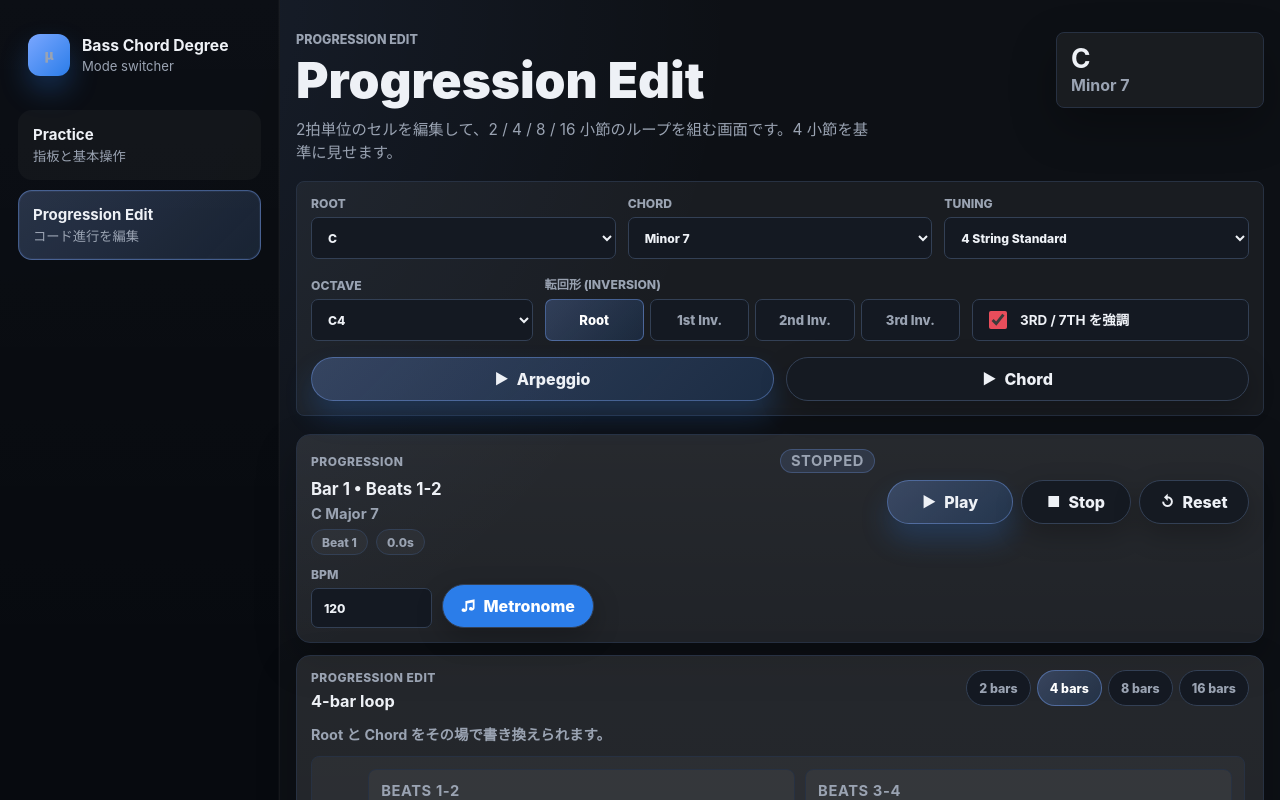
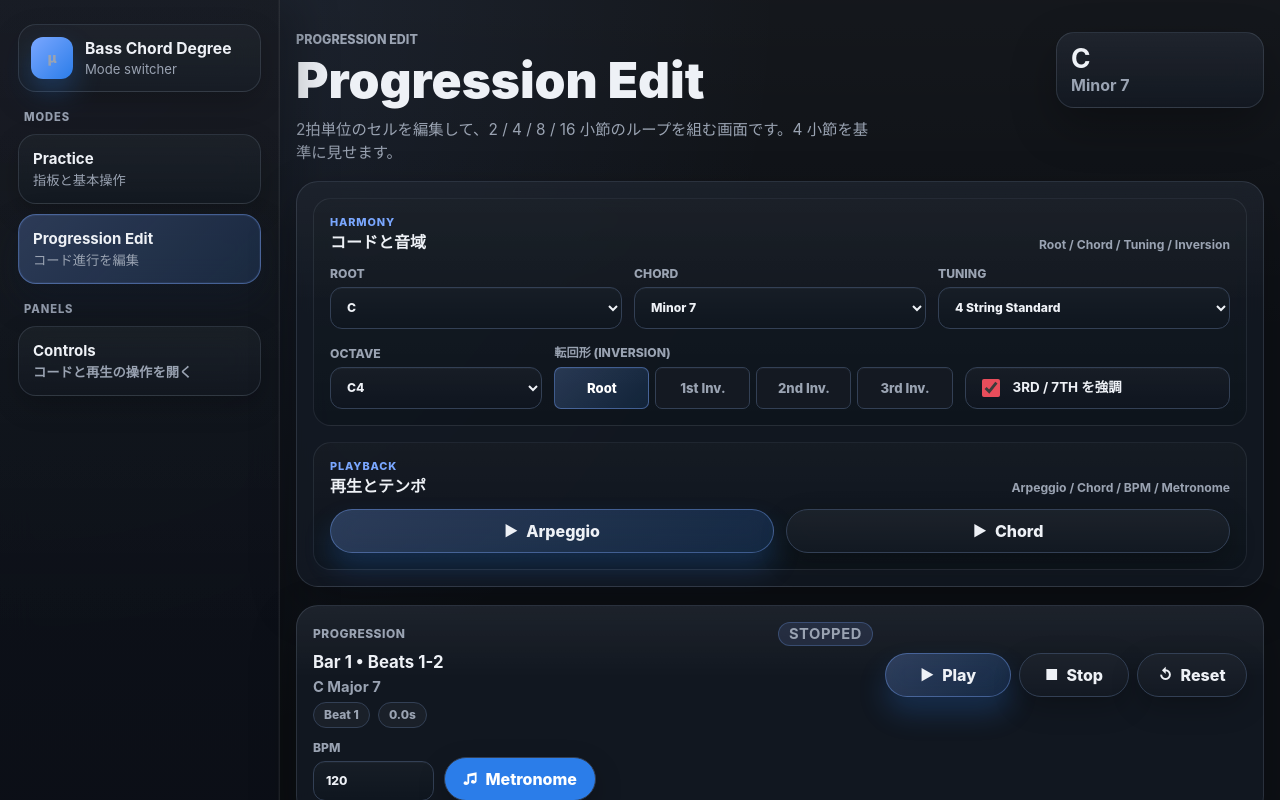
Before and after one commit to muu-ima/muu-fret-degree, a Next.js app: page /progression in a window 1280 px wide. Shown: the top 800 px of the page. Built offline with nearby package versions, Linux system fonts and the light colour scheme.

Commit message:
Add shell controls panel

```diff
--- a/app/components/AppShell.tsx
+++ b/app/components/AppShell.tsx
@@ -24,6 +24,10 @@ const navItems = [
 export function AppShell({ children }: AppShellProps) {
   const pathname = usePathname();
 
+  const openControls = () => {
+    window.dispatchEvent(new CustomEvent("shell:open-controls"));
+  };
+
   return (
     <div className="appShell">
       <aside className="appSidebar">
@@ -37,6 +41,8 @@ export function AppShell({ children }: AppShellProps) {
           </div>
         </div>
 
+        <div className="sidebarSection">
+          <p className="sidebarSectionLabel">Modes</p>
         <nav className="sidebarNav" aria-label="Main">
           {navItems.map((item) => {
             const isActive = pathname === item.href;
@@ -53,6 +59,17 @@ export function AppShell({ children }: AppShellProps) {
             );
           })}
         </nav>
+        </div>
+
+        <div className="sidebarSection">
+          <p className="sidebarSectionLabel">Panels</p>
+        <div className="sidebarTools">
+          <button type="button" className="sidebarToolButton" onClick={openControls}>
+            <strong>Controls</strong>
+            <span>コードと再生の操作を開く</span>
+          </button>
+        </div>
+        </div>
       </aside>
 
       <div className="shellContent">{children}</div>
--- a/app/components/ControlsPanel.tsx
+++ b/app/components/ControlsPanel.tsx
@@ -65,6 +65,14 @@ export function ControlsPanel({
 
   return (
     <section className={className} aria-label="コードとチューニング">
+      <div className="controlsSection">
+        <div className="controlsSectionHeader">
+          <div>
+            <p className="controlsSectionEyebrow">Harmony</p>
+            <strong>コードと音域</strong>
+          </div>
+          <span>Root / Chord / Tuning / Inversion</span>
+        </div>
         <div className="controlsColumn controlsColumnPrimary">
           <label>
             Root
@@ -138,13 +146,26 @@ export function ControlsPanel({
             3rd / 7th を強調
           </label>
         </div>
+      </div>
 
+      <div className="controlsSection controlsSectionPlayback">
+        <div className="controlsSectionHeader">
+          <div>
+            <p className="controlsSectionEyebrow">Playback</p>
+            <strong>再生とテンポ</strong>
+          </div>
+          <span>Arpeggio / Chord / BPM / Metronome</span>
+        </div>
         <div className="controlsColumn controlsColumnActions">
           <button type="button" className="actionButton actionButtonPrimary" onClick={onPlayArpeggio}>
             <span aria-hidden="true">▶</span>
             Arpeggio
           </button>
-        <button type="button" className="actionButton" onClick={onPlayStack}>
+          <button
+            type="button"
+            className="actionButton"
+            onClick={onPlayStack}
+          >
             <span aria-hidden="true">▶</span>
             Chord
           </button>
@@ -180,6 +201,7 @@ export function ControlsPanel({
             </button>
           </div>
         ) : null}
+      </div>
     </section>
   );
 }
--- a/app/globals.css
+++ b/app/globals.css
@@ -5,6 +5,13 @@
   --panel: #171b22;
   --paper: #0d1015;
   --line: #273142;
+  --glass-bg: rgba(20, 26, 36, 0.78);
+  --glass-bg-soft: rgba(20, 26, 36, 0.58);
+  --glass-border: rgba(154, 171, 196, 0.18);
+  --glass-highlight: rgba(255, 255, 255, 0.06);
+  --glass-shadow: 0 18px 46px rgba(0, 0, 0, 0.28);
+  --glass-shadow-soft: 0 10px 28px rgba(0, 0, 0, 0.2);
+  --glass-blur: 16px;
   --wood: #7a4e32;
   --wood-dark: #4d3324;
   --steel: #b8c0c8;
@@ -24,6 +31,7 @@ body {
 
 body {
   background:
+    linear-gradient(180deg, rgba(255, 255, 255, 0.03), transparent 18%),
     radial-gradient(circle at top left, rgba(122, 167, 255, 0.12), transparent 34%),
     radial-gradient(circle at bottom right, rgba(232, 77, 91, 0.1), transparent 26%),
     var(--paper);
@@ -55,18 +63,28 @@ input {
   gap: 18px;
   align-content: start;
   padding: 24px 18px;
-  border-right: 1px solid rgba(255, 255, 255, 0.06);
+  border-right: 1px solid rgba(255, 255, 255, 0.08);
   background:
-    linear-gradient(180deg, rgba(255, 255, 255, 0.02), transparent 40%),
-    rgba(7, 10, 15, 0.96);
-  box-shadow: inset -1px 0 0 rgba(255, 255, 255, 0.02);
+    linear-gradient(180deg, rgba(255, 255, 255, 0.04), transparent 34%),
+    linear-gradient(180deg, rgba(15, 19, 27, 0.96), rgba(8, 11, 17, 0.94));
+  backdrop-filter: blur(var(--glass-blur));
+  box-shadow:
+    inset -1px 0 0 rgba(255, 255, 255, 0.03),
+    18px 0 40px rgba(0, 0, 0, 0.22);
 }
 
 .sidebarBrand {
   display: flex;
   align-items: center;
   gap: 12px;
-  padding: 10px 10px 16px;
+  padding: 12px;
+  border: 1px solid var(--glass-border);
+  border-radius: 18px;
+  background:
+    linear-gradient(180deg, rgba(255, 255, 255, 0.04), rgba(255, 255, 255, 0.01)),
+    var(--glass-bg-soft);
+  box-shadow: var(--glass-shadow-soft);
+  backdrop-filter: blur(14px);
 }
 
 .sidebarBrandMark {
@@ -97,33 +115,62 @@ input {
   gap: 10px;
 }
 
+.sidebarSection {
+  display: grid;
+  gap: 10px;
+}
+
+.sidebarSectionLabel {
+  margin: 0 6px;
+  color: var(--muted);
+  font-size: 0.7rem;
+  font-weight: 800;
+  letter-spacing: 0.08em;
+  text-transform: uppercase;
+}
+
+.sidebarTools {
+  display: grid;
+  gap: 10px;
+}
+
 .sidebarNavItem {
   display: grid;
   gap: 4px;
   padding: 14px 14px 13px;
-  border: 1px solid transparent;
-  border-radius: 14px;
-  background: rgba(255, 255, 255, 0.03);
+  border: 1px solid var(--glass-border);
+  border-radius: 18px;
+  background:
+    linear-gradient(180deg, rgba(255, 255, 255, 0.03), transparent),
+    var(--glass-bg-soft);
   color: var(--ink);
   text-decoration: none;
+  box-shadow: var(--glass-shadow-soft);
+  backdrop-filter: blur(14px);
   transition:
     transform 140ms ease,
     background-color 140ms ease,
-    border-color 140ms ease;
+    border-color 140ms ease,
+    box-shadow 140ms ease;
 }
 
 .sidebarNavItem:hover {
   transform: translateX(2px);
   border-color: rgba(122, 167, 255, 0.24);
-  background: rgba(255, 255, 255, 0.06);
+  background:
+    linear-gradient(180deg, rgba(255, 255, 255, 0.05), transparent),
+    rgba(24, 31, 43, 0.82);
+  box-shadow: 0 12px 28px rgba(0, 0, 0, 0.24);
 }
 
 .sidebarNavItem.active {
   border-color: rgba(122, 167, 255, 0.42);
   background:
-    linear-gradient(135deg, rgba(122, 167, 255, 0.18), rgba(43, 125, 233, 0.1)),
-    rgba(255, 255, 255, 0.05);
-  box-shadow: inset 0 0 0 1px rgba(122, 167, 255, 0.08);
+    linear-gradient(135deg, rgba(122, 167, 255, 0.2), rgba(43, 125, 233, 0.1)),
+    rgba(26, 34, 48, 0.86);
+  box-shadow:
+    inset 0 0 0 1px rgba(122, 167, 255, 0.08),
+    0 16px 36px rgba(17, 28, 49, 0.3);
 }
 
 .sidebarNavItem strong {
@@ -136,8 +183,78 @@ input {
   line-height: 1.35;
 }
 
+.sidebarToolButton {
+  display: grid;
+  gap: 4px;
+  width: 100%;
+  padding: 14px 14px 13px;
+  border: 1px solid var(--glass-border);
+  border-radius: 18px;
+  background:
+    linear-gradient(180deg, rgba(255, 255, 255, 0.03), transparent),
+    var(--glass-bg-soft);
+  color: var(--ink);
+  text-align: left;
+  box-shadow: var(--glass-shadow-soft);
+  backdrop-filter: blur(14px);
+  transition:
+    transform 140ms ease,
+    border-color 140ms ease,
+    box-shadow 140ms ease;
+}
+
+.sidebarToolButton:hover {
+  transform: translateX(2px);
+  border-color: rgba(122, 167, 255, 0.24);
+  box-shadow: 0 12px 28px rgba(0, 0, 0, 0.24);
+}
+
+.sidebarToolButton strong {
+  font-size: 0.94rem;
+}
+
+.sidebarToolButton span {
+  color: var(--muted);
+  font-size: 0.83rem;
+  line-height: 1.35;
+}
+
 .shellContent {
   min-width: 0;
+}
+
+.shellControlsPanel {
+  position: fixed;
+  top: 72px;
+  left: calc(280px + ((100vw - 280px) / 2));
+  z-index: 40;
+  display: none;
+  width: clamp(620px, 54vw, 860px);
+  max-width: calc(100vw - 330px);
+  max-height: calc(100vh - 96px);
+  overflow-y: auto;
+  padding: 18px;
+  border: 1px solid var(--glass-border);
+  border-radius: 30px;
+  background:
+    linear-gradient(180deg, rgba(255, 255, 255, 0.04), transparent 30%),
+    rgba(10, 14, 20, 0.88);
+  box-shadow: 0 36px 96px rgba(0, 0, 0, 0.42);
+  backdrop-filter: blur(18px);
+  transform: translateX(-50%);
+}
+
+.shellControlsPanel.open {
+  display: block;
+}
+
+.shellControls {
+  margin-bottom: 0;
+  padding: 0;
+  border: 0;
+  background: transparent;
+  box-shadow: none;
+  backdrop-filter: none;
 }
 
 .hero {
@@ -177,10 +294,13 @@ input {
   gap: 4px;
   min-width: 166px;
   padding: 12px 14px;
-  border: 1px solid var(--line);
-  border-radius: 8px;
-  background: rgba(255, 255, 255, 0.05);
-  box-shadow: 0 18px 46px rgba(0, 0, 0, 0.28);
+  border: 1px solid var(--glass-border);
+  border-radius: 18px;
+  background:
+    linear-gradient(180deg, rgba(255, 255, 255, 0.05), transparent),
+    var(--glass-bg);
+  box-shadow: var(--glass-shadow);
+  backdrop-filter: blur(16px);
 }
 
 .chordBadgeProgression {
@@ -207,10 +327,54 @@ input {
   gap: 16px;
   align-items: start;
   margin-bottom: 18px;
-  padding: 14px;
-  border: 1px solid var(--line);
-  border-radius: 8px;
-  background: rgba(255, 255, 255, 0.05);
+  padding: 16px;
+  border: 1px solid var(--glass-border);
+  border-radius: 22px;
+  background:
+    linear-gradient(180deg, rgba(255, 255, 255, 0.04), transparent 30%),
+    var(--glass-bg);
+  box-shadow: var(--glass-shadow);
+  backdrop-filter: blur(var(--glass-blur));
+}
+
+.controlsSection {
+  display: grid;
+  gap: 14px;
+  padding: 16px;
+  border: 1px solid rgba(154, 171, 196, 0.12);
+  border-radius: 18px;
+  background:
+    linear-gradient(180deg, rgba(255, 255, 255, 0.03), transparent),
+    rgba(10, 15, 22, 0.34);
+}
+
+.controlsSectionHeader {
+  display: flex;
+  align-items: end;
+  justify-content: space-between;
+  gap: 16px;
+}
+
+.controlsSectionEyebrow {
+  margin: 0 0 4px;
+  color: var(--focus);
+  font-size: 0.68rem;
+  font-weight: 800;
+  letter-spacing: 0.08em;
+  text-transform: uppercase;
+}
+
+.controlsSectionHeader strong {
+  display: block;
+  font-size: 1rem;
+  line-height: 1.15;
+}
+
+.controlsSectionHeader span {
+  color: var(--muted);
+  font-size: 0.76rem;
+  font-weight: 700;
+  text-align: right;
 }
 
 .controlsColumn {
@@ -248,6 +412,22 @@ input {
 @media (max-width: 1180px) {
   .controls {
     gap: 12px;
+  }
+
+  .shellControlsPanel {
+    top: 84px;
+    width: min(700px, calc(100vw - 320px));
+    max-width: calc(100vw - 320px);
+  }
+
+  .controlsSectionHeader {
+    align-items: start;
+    flex-direction: column;
+    gap: 6px;
+  }
+
+  .controlsSectionHeader span {
+    text-align: left;
   }
 
   .controlsColumnSecondary {
@@ -304,9 +484,12 @@ button,
 input[type="number"] {
   min-height: 42px;
   border: 1px solid #334055;
-  border-radius: 7px;
-  background: #141922;
+  border-radius: 12px;
+  background:
+    linear-gradient(180deg, rgba(255, 255, 255, 0.03), transparent),
+    rgba(16, 22, 32, 0.92);
   color: var(--ink);
+  box-shadow: inset 0 1px 0 rgba(255, 255, 255, 0.03);
 }
 
 select,
@@ -332,9 +515,12 @@ button {
   padding: 0 18px;
   border: 1px solid #334055;
   border-radius: 999px;
-  background: #151a22;
+  background:
+    linear-gradient(180deg, rgba(255, 255, 255, 0.04), transparent),
+    rgba(20, 26, 36, 0.94);
   color: var(--ink);
   box-shadow: 0 10px 28px rgba(0, 0, 0, 0.24);
+  backdrop-filter: blur(12px);
 }
 
 .actionButton span {
@@ -377,12 +563,15 @@ select:focus-visible,
   min-height: 42px;
   padding: 0 12px;
   border: 1px solid #334055;
-  border-radius: 7px;
-  background: #141922;
+  border-radius: 12px;
+  background:
+    linear-gradient(180deg, rgba(255, 255, 255, 0.03), transparent),
+    rgba(16, 22, 32, 0.92);
   color: var(--ink);
   font-size: 0.84rem;
   font-weight: 700;
   line-height: 1.25;
+  box-shadow: inset 0 1px 0 rgba(255, 255, 255, 0.03);
 }
 
 .toggle input {
@@ -397,9 +586,13 @@ select:focus-visible,
   gap: 6px;
   margin-bottom: 12px;
   padding: 5px;
-  border: 1px solid var(--line);
-  border-radius: 8px;
-  background: rgba(255, 255, 255, 0.05);
+  border: 1px solid var(--glass-border);
+  border-radius: 16px;
+  background:
+    linear-gradient(180deg, rgba(255, 255, 255, 0.03), transparent),
+    var(--glass-bg-soft);
+  box-shadow: var(--glass-shadow-soft);
+  backdrop-filter: blur(12px);
 }
 
 .fretRangeTab {
@@ -412,8 +605,9 @@ select:focus-visible,
 }
 
 .fretRangeTab.active {
-  background: var(--ink);
+  background: linear-gradient(135deg, rgba(122, 167, 255, 0.28), rgba(43, 125, 233, 0.18));
   color: #fff;
+  box-shadow: inset 0 0 0 1px rgba(122, 167, 255, 0.18);
 }
 
 .fretboardShell {
@@ -547,9 +741,13 @@ select:focus-visible,
   gap: 12px;
   min-height: 70px;
   padding: 12px;
-  border: 1px solid var(--line);
-  border-radius: 8px;
-  background: rgba(255, 255, 255, 0.05);
+  border: 1px solid var(--glass-border);
+  border-radius: 18px;
+  background:
+    linear-gradient(180deg, rgba(255, 255, 255, 0.04), transparent),
+    var(--glass-bg-soft);
+  box-shadow: var(--glass-shadow-soft);
+  backdrop-filter: blur(12px);
 }
 
 .degreeCard span {
@@ -577,13 +775,14 @@ select:focus-visible,
   gap: 12px;
   align-items: center;
   margin-bottom: 12px;
-  padding: 14px;
-  border: 1px solid var(--line);
-  border-radius: 14px;
+  padding: 16px;
+  border: 1px solid var(--glass-border);
+  border-radius: 22px;
   background:
-    linear-gradient(180deg, rgba(255, 255, 255, 0.06), rgba(255, 255, 255, 0.03)),
-    rgba(255, 255, 255, 0.05);
-  box-shadow: 0 16px 42px rgba(0, 0, 0, 0.24);
+    linear-gradient(180deg, rgba(255, 255, 255, 0.05), transparent 34%),
+    var(--glass-bg);
+  box-shadow: var(--glass-shadow);
+  backdrop-filter: blur(var(--glass-blur));
 }
 
 .progressionMeta {
@@ -685,13 +884,14 @@ select:focus-visible,
   display: grid;
   gap: 12px;
   margin-bottom: 12px;
-  padding: 14px;
-  border: 1px solid var(--line);
-  border-radius: 14px;
+  padding: 16px;
+  border: 1px solid var(--glass-border);
+  border-radius: 22px;
   background:
-    linear-gradient(180deg, rgba(255, 255, 255, 0.05), rgba(255, 255, 255, 0.03)),
-    rgba(255, 255, 255, 0.05);
-  box-shadow: 0 16px 42px rgba(0, 0, 0, 0.2);
+    linear-gradient(180deg, rgba(255, 255, 255, 0.05), transparent 34%),
+    var(--glass-bg);
+  box-shadow: var(--glass-shadow);
+  backdrop-filter: blur(var(--glass-blur));
 }
 
 .progressionEditorHeader {
@@ -760,9 +960,11 @@ select:focus-visible,
   gap: 10px;
   align-items: end;
   padding: 12px;
-  border: 1px solid #273142;
-  border-radius: 8px;
-  background: rgba(255, 255, 255, 0.04);
+  border: 1px solid rgba(154, 171, 196, 0.12);
+  border-radius: 18px;
+  background:
+    linear-gradient(180deg, rgba(255, 255, 255, 0.025), transparent),
+    rgba(13, 18, 27, 0.44);
 }
 
 .progressionEditorRow strong {
@@ -773,9 +975,11 @@ select:focus-visible,
   display: grid;
   gap: 8px;
   padding: 12px;
-  border: 1px solid #273142;
-  border-radius: 8px;
-  background: rgba(255, 255, 255, 0.04);
+  border: 1px solid rgba(154, 171, 196, 0.12);
+  border-radius: 16px;
+  background:
+    linear-gradient(180deg, rgba(255, 255, 255, 0.025), transparent),
+    rgba(13, 18, 27, 0.44);
 }
 
 .progressionCellTitle {
@@ -810,6 +1014,14 @@ select:focus-visible,
     gap: 8px;
   }
 
+  .sidebarSection {
+    gap: 8px;
+  }
+
+  .sidebarTools {
+    grid-template-columns: 1fr;
+  }
+
   .sidebarNavItem {
     min-height: 66px;
     padding: 12px 12px 11px;
@@ -817,6 +1029,10 @@ select:focus-visible,
 
   .shellContent {
     padding-bottom: 16px;
+  }
+
+  .shellControlsPanel {
+    display: none;
   }
 
   .hero {
@@ -1119,9 +1335,11 @@ select:focus-visible,
 .drawerHeader {
   display: flex;
   align-items: center;
-    justify-content: space-between;
+  justify-content: flex-start;
   gap: 12px;
-    margin-bottom: 12px;
+  margin-bottom: 16px;
+  padding-right: 64px;
+  position: relative;
 }
 
 .drawerHeader strong {
@@ -1129,15 +1347,32 @@ select:focus-visible,
 }
 
 .closeButton {
-    min-width: 40px;
-    width: 40px;
-    height: 40px;
+  position: absolute;
+  top: 0;
+  right: 0;
+  min-width: 44px;
+  width: 44px;
+  height: 44px;
   padding: 0;
-    border-radius: 50%;
-    background: #141922;
+  border: 1px solid rgba(154, 171, 196, 0.16);
+  border-radius: 16px;
+  background:
+    linear-gradient(180deg, rgba(255, 255, 255, 0.1), transparent),
+    rgba(226, 233, 245, 0.9);
   color: var(--ink);
-    font-size: 1.35rem;
+  color: #18202c;
+  font-size: 1.2rem;
+  font-weight: 700;
   line-height: 1;
+  box-shadow:
+    0 16px 30px rgba(0, 0, 0, 0.22),
+    inset 0 1px 0 rgba(255, 255, 255, 0.55);
+}
+
+.closeButton:hover {
+  background:
+    linear-gradient(180deg, rgba(255, 255, 255, 0.14), transparent),
+    rgba(239, 244, 252, 0.96);
 }
 
   .drawerControls {
@@ -1146,6 +1381,10 @@ select:focus-visible,
     padding: 0;
     border: 0;
     background: transparent;
+  }
+
+  .shellControls {
+    display: none;
   }
 
   .drawerControls .controlsColumnActions {
```
Also changed, not shown: app/components/PracticeWorkspace.tsx (+24 -1 lines), 1 other file (tests, documents, lock files or other folders). Lines whose indentation alone changed are shown as unchanged.
